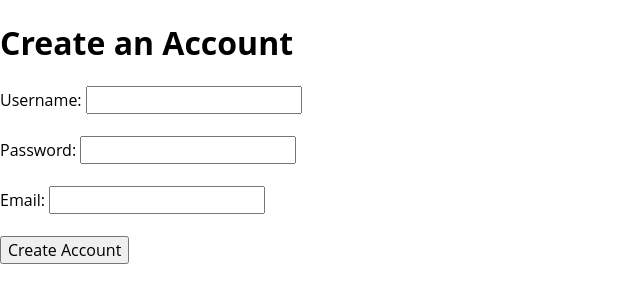
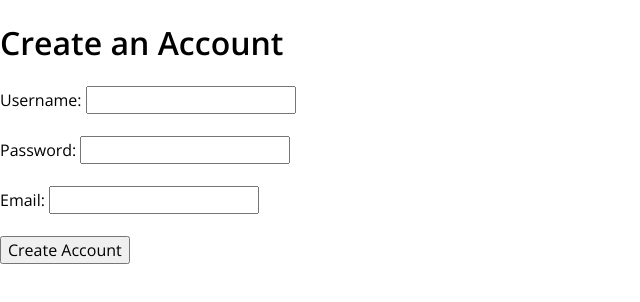
Before and after one commit to bmurcia94/CIS440_Build1, a website: page signuptest.html in a window 1280 px wide. Shown: the whole page, without its empty margins (0-640 px from the left). Drawn offline with nearby package versions, Linux system fonts and the light colour scheme.

Commit message:
Visual Update

```diff
--- a/signuptest.html
+++ b/signuptest.html
@@ -4,6 +4,7 @@
     <meta charset="UTF-8">
     <meta name="viewport" content="width=device-width, initial-scale=1.0">
     <link rel="stylesheet" href="styles.css">
+    <link href="https://fonts.googleapis.com/css2?family=Open+Sans:wght@400;600&display=swap" rel="stylesheet">
     <title>Create an Account</title>
 </head>
 <body>
```
